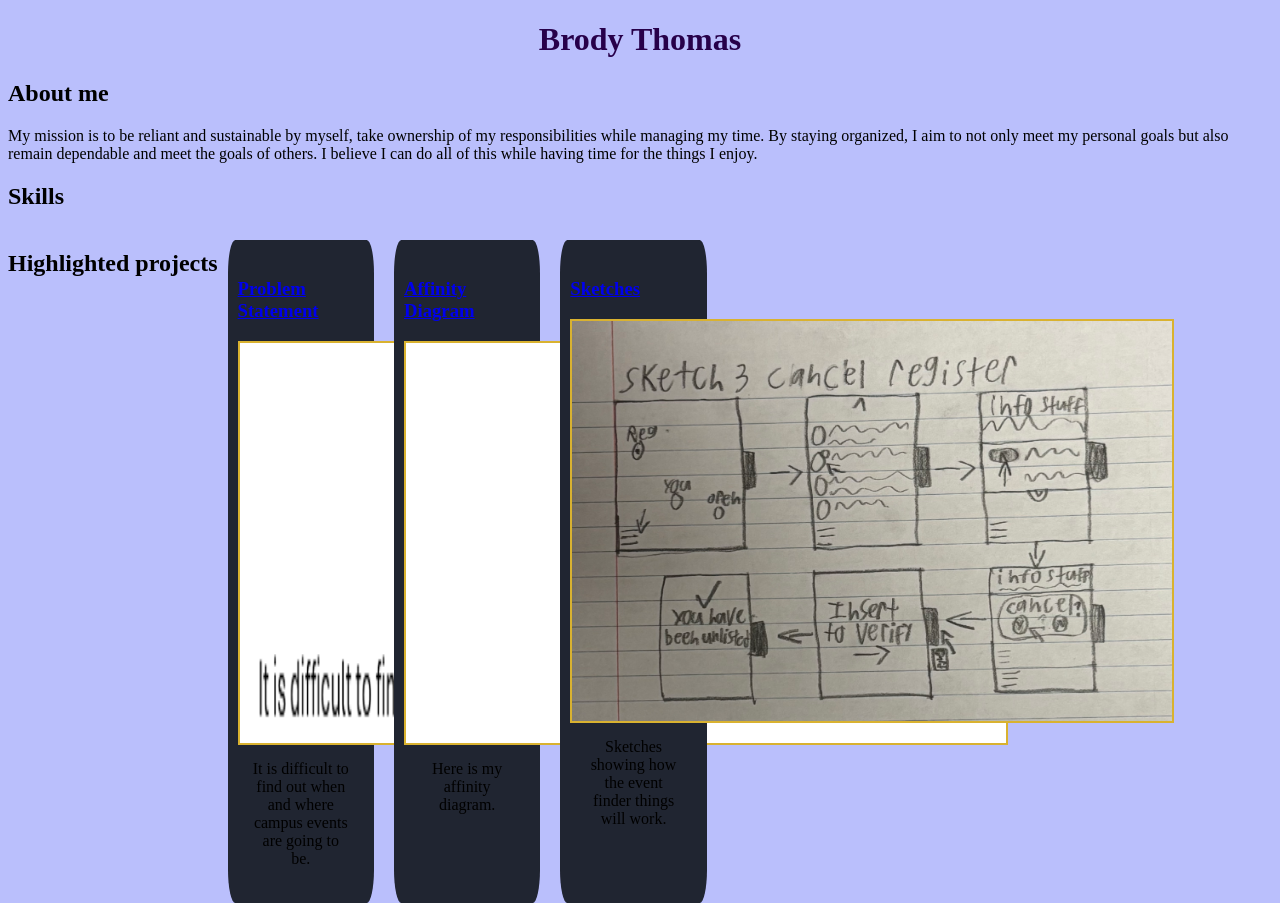
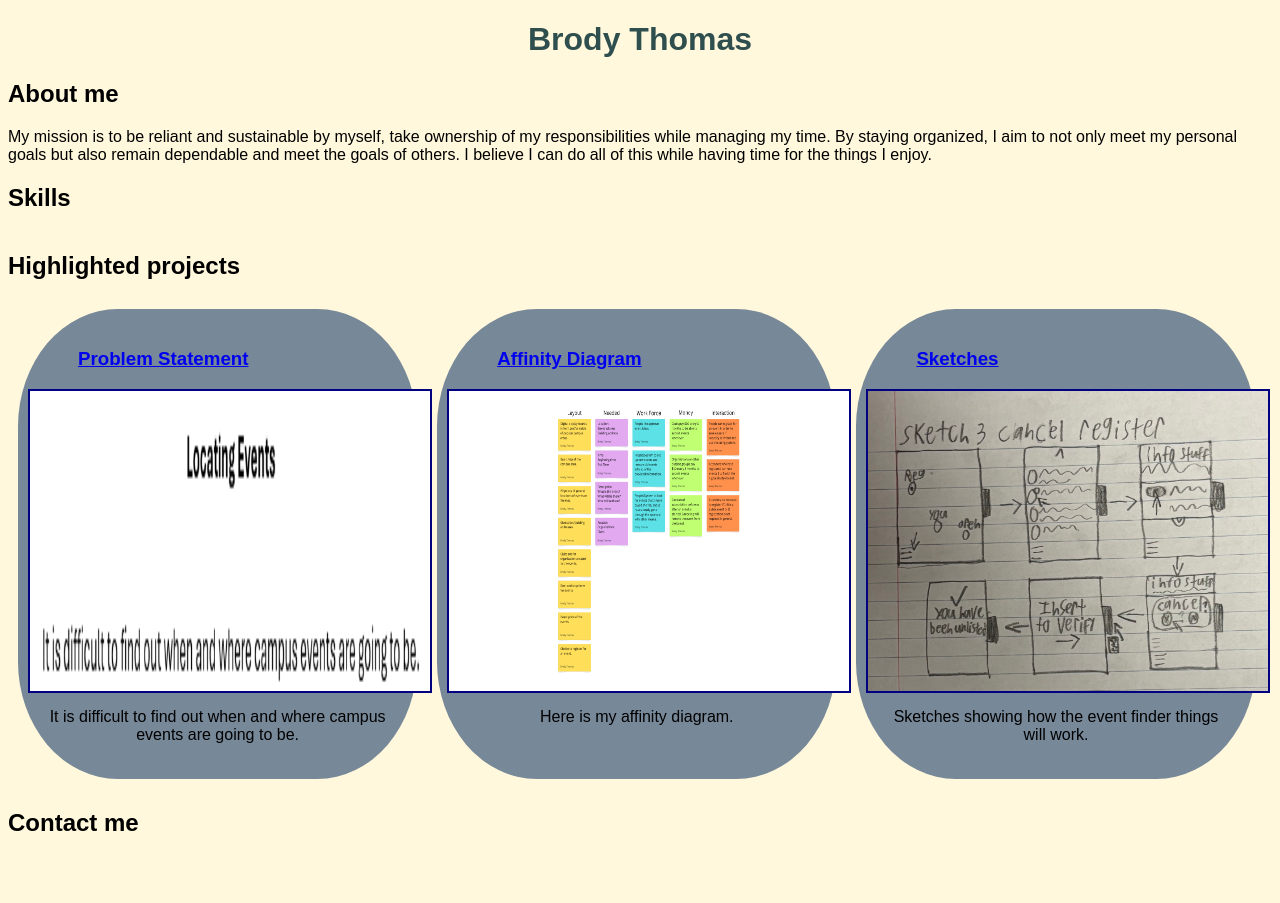
Before and after one commit to Brody-Thomas/Brody-Thomas.github.io, a plain HTML site: page index.html in a window 1280 px wide. Shown: the top 903 px of the page. After the commit the page ends 857 px from the top, so only its background shows below. Drawn offline with Linux system fonts and the light colour scheme.

Commit message:
Major change

```diff
--- a/styles.css
+++ b/styles.css
@@ -1,35 +1,45 @@
-body{
-  background-color: rgb(186, 191, 252);
-  border-style: solid black;
-  border-width: 10px;
+body {
+	background: cornsilk;
+	font-family: Arial, Helvetica, sans-serif;
 }
-h1{
-  color: rgb(39, 0, 74);
+h1 {
+	color: darkslategrey;
 	text-align: center;
 }
-.projects{
+.projects {
+    /* make the blobs float side-by-side */
 	display:flex;
 	flex-wrap:wrap;
 }
-.project h2{
-  width: 100%
+.projects h2 {
+    /* display the h2 on its own line, not with the section blobs */
+	width: 100%;
 }
-.project{
-  width: 10%;
+.project {
+    /* form the section blobs */
+    width: 30%;
     margin: 10px;
-  Padding: 20px 10px;
-  background: rgb(32, 37, 49);
-  border-radius: 5%;
+    padding: 20px 10px;
+    background: lightslategray;
+    /* rounded corners for the blobs */
+    border-radius: 25%;
 }
-.project img{
-  width: 600px;
-  height: 400px;
+.project h3 {
+    /* pull the h3 text away from the left blob wall */
+    margin-left: 50px;
+}
+.project img {
+    /* adjust your image sizes as needed */
+    width: 400px;
+    height: 300px;
     margin: 10px auto;
-  border: 2px solid rgb(217, 178, 48);
+    border: 2px solid navy;
     display: block;
+    /* center the images inside the blobs */
     text-align: center;
 }
-.project p{
+.project p {
+    /* center the p text in the blob */
     text-align: center;
     margin: 15px;
 }
```
Lines whose indentation alone changed are shown as unchanged.
